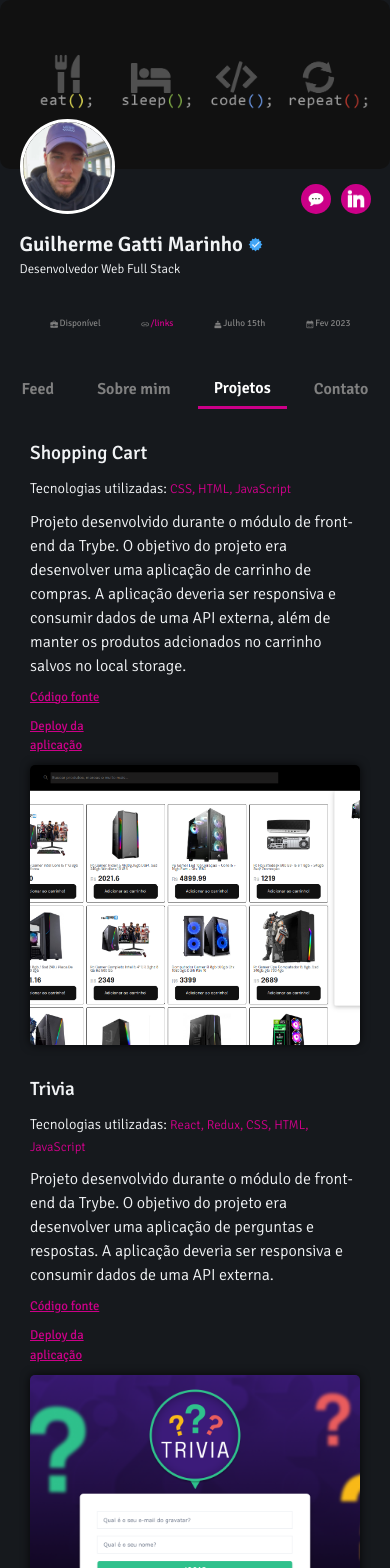
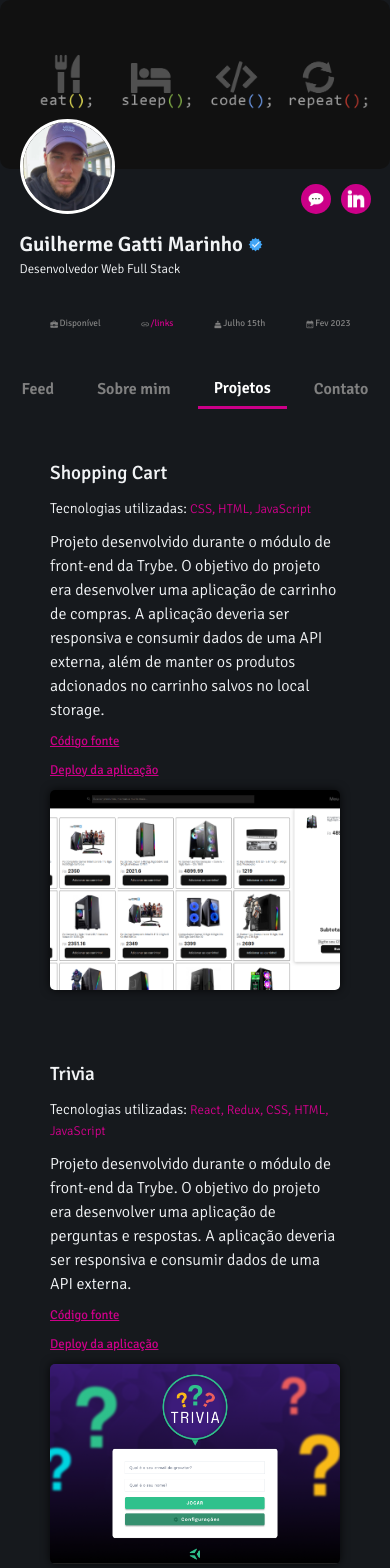
Before and after one commit to guido-marinho/guido-marinho.github.io, a React (Vite) app: page /projects in a window 390 px wide. Shown: the top 1568 px of the page. Built offline with nearby package versions, Linux system fonts and the light colour scheme.

Commit message:
💄 feat:  adiciona padding nos cards

```diff
--- a/src/CSS/Feed.css
+++ b/src/CSS/Feed.css
@@ -24,7 +24,8 @@
   width: 100%;
   display: flex;
   flex-direction: column;
-  border-radius: 5px;
+  border-radius: 10px;
+  padding: 20px;
 }
 
 .card-feed:hover {
--- a/src/CSS/Projects.css
+++ b/src/CSS/Projects.css
@@ -13,8 +13,8 @@
   flex-direction: column;
   gap: 10px;
   width: 100%;
-
-  border-radius: 5px;
+  padding: 20px;
+  border-radius: 10px;
 }
 
 .card-projects:hover {
@@ -65,4 +65,12 @@
   .card-projects {
     width: 100%;
   }
+
+  .projects-img {
+    height: 200px;
+  }
+
+  .link-projects {
+    width: 100%;
+  }
 }
```
